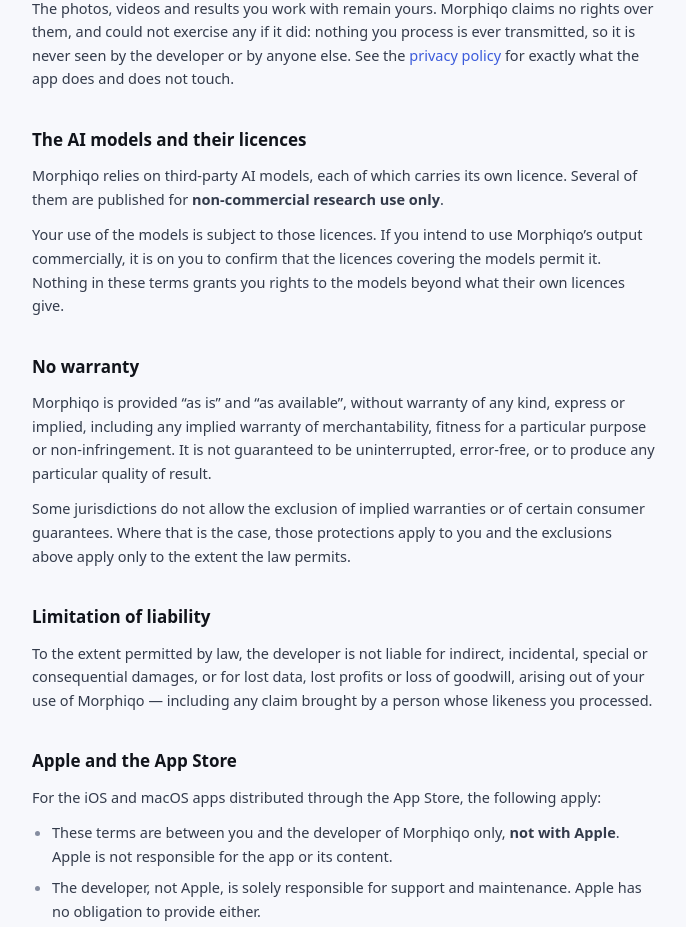
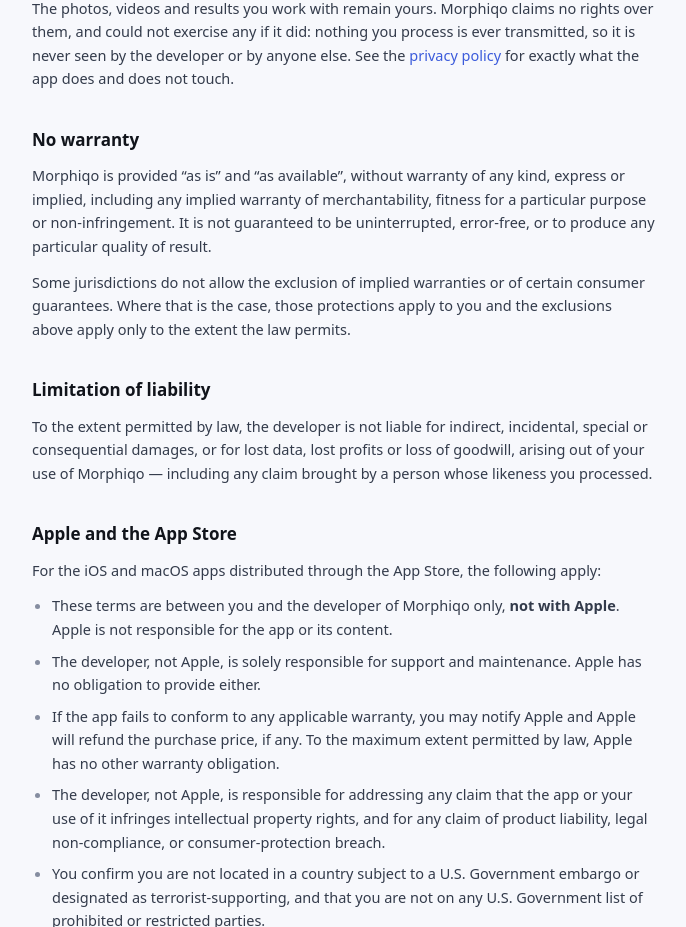
Before and after one commit to lisenhuang/FaceFusionWasm, a Next.js app: page /terms in a window 1280 px wide. Shown: the part 1140-2067 px from the top of the page, without its empty margins (296-982 px from the left). Built offline with nearby package versions, Linux system fonts and the light colour scheme; no server answers.

Commit message:
Bump version to 1.5.1 and update terms of use
Updated the version in package.json to 1.5.1.
Revised the terms of use description to include warranty and limitation of liability.
Removed the section on AI models and their licenses from the terms of use for clarity.

```diff
--- a/package.json
+++ b/package.json
@@ -1,6 +1,6 @@
 {
   "name": "morphiqo-web",
-  "version": "1.5.0",
+  "version": "1.5.1",
   "private": true,
   "type": "module",
   "packageManager": "pnpm@10.24.0",
--- a/src/app/terms/page.tsx
+++ b/src/app/terms/page.tsx
@@ -17,7 +17,7 @@ import { DocPage, Highlight, List, MailLink, Section } from '@/components/DocPag
 
 const TITLE = 'Terms of Use'
 const DESCRIPTION =
-  'The terms that apply when you use Morphiqo, including acceptable use of face-swapping and the licences covering its AI models.'
+  'The terms that apply when you use Morphiqo, including acceptable use of face-swapping, warranty and limitation of liability.'
 
 export const metadata: Metadata = {
   title: TITLE,
@@ -93,20 +93,6 @@ export default function TermsPage() {
             privacy policy
           </Link>{' '}
           for exactly what the app does and does not touch.
-        </p>
-      </Section>
-
-      <Section title="The AI models and their licences">
-        <p>
-          Morphiqo relies on third-party AI models, each of which carries its own licence.
-          Several of them are published for{' '}
-          <strong>non-commercial research use only</strong>.
-        </p>
-        <p>
-          Your use of the models is subject to those licences. If you intend to use
-          Morphiqo&rsquo;s output commercially, it is on you to confirm that the licences
-          covering the models permit it. Nothing in these terms grants you rights to the
-          models beyond what their own licences give.
         </p>
       </Section>
 
```
Also changed, not shown: public/llms.txt.
